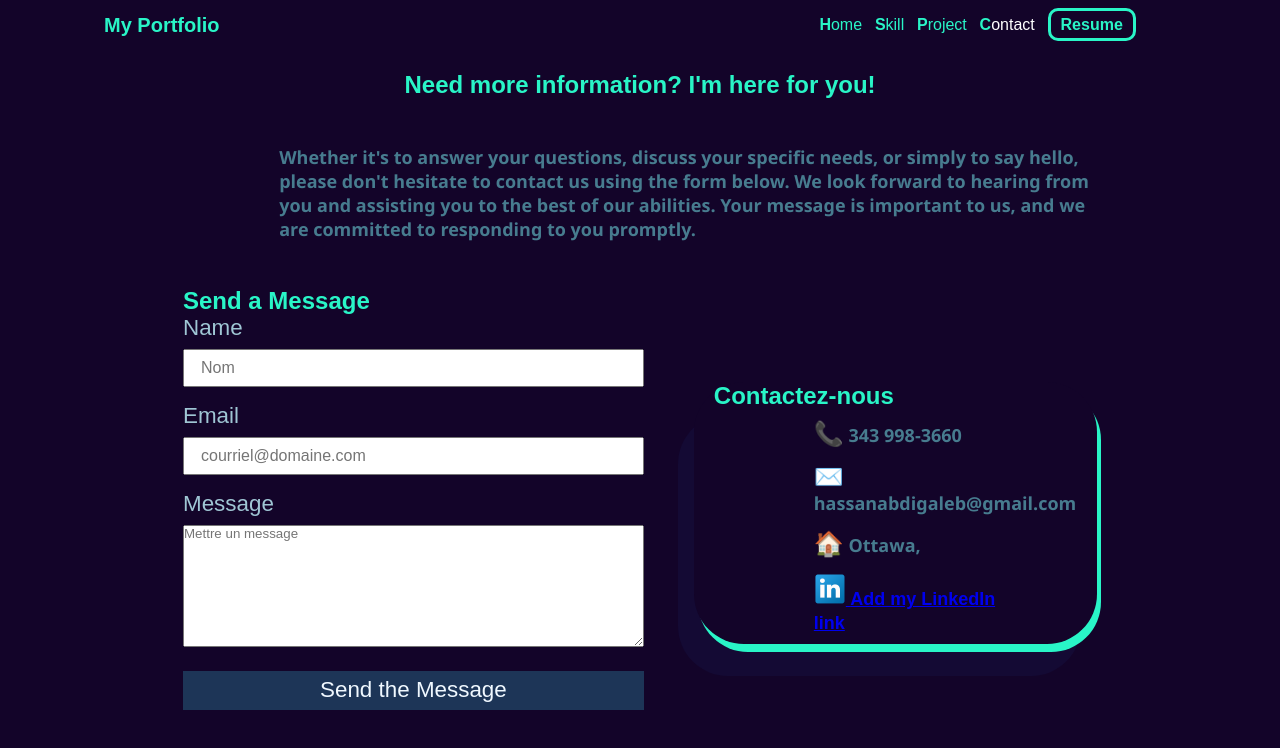
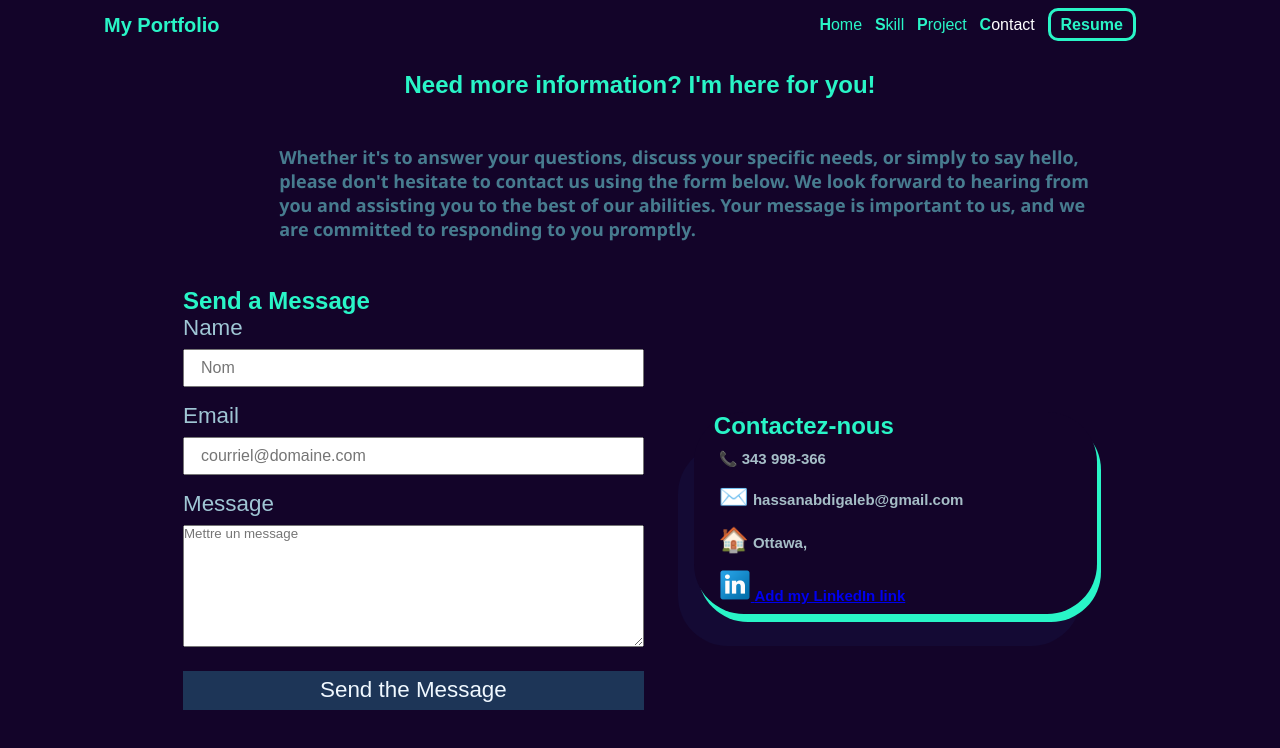
Before and after one commit to 1HassanAbdiG/portfolioHas, a React (Create React App) app: page /contact in a window 1280 px wide. Shown: the top 748 px of the page. Built offline with nearby package versions, Linux system fonts and the light colour scheme; the HTML template or start-up script is replaced by a standard one.

Commit message:
rectif contact

```diff
--- a/src/pages/contact.css
+++ b/src/pages/contact.css
@@ -1,9 +1,7 @@
 .conteneur {
-    width: 100%;
-
+  max-width: 1200px;
   display: flex;
   flex-wrap: wrap;
-
   align-items: center;
   justify-content: center;
   background-color: #130429;
@@ -12,7 +10,7 @@
 
 }
 
-  .conteneur p {
+.conteneur >p {
   font-family: 'Segoe UI', Tahoma, Geneva, Verdana, sans-serif !important;
   width: 80%;
   margin: 0 auto;
@@ -108,13 +106,15 @@
 
 }
 .info p{
-    font-size: 18px;
+
+
+  font-size: 15px;
   font-weight: bold;
 
 
 }
 
-  @media screen and (max-width:900px) {
+@media screen and (max-width:1200px) {
   .conteneur1 {
     width: 70%;
     padding-top: 0px;
@@ -139,6 +139,7 @@
     margin-right: 50px;
 
   }
+
 
   .conteneur h1 {
     margin: 50px 50px 0px 50px;
--- a/src/pages/contact.jsx
+++ b/src/pages/contact.jsx
@@ -154,10 +154,9 @@ export default function Contact() {
                 <div className="info">
                     <h1>Contactez-nous</h1>
                     <p>
-                    <span role="img" aria-label="phone">
                             📞
-                    </span>{" "}
-                    343 998-3660
+
+                        343 998-366
                     </p>
                     <p>
                         <span role="img" aria-label="email">
@@ -173,11 +172,12 @@ export default function Contact() {
                     </p>
                     <p>
                         <a href="YOUR_LINKEDIN_PROFILE_URL_HERE">
-                        <img src={linkldn} alt="LinkedIn Profile"  /> <spam> Add my LinkedIn link</spam>
+                            <img src={linkldn} alt="LinkedIn Profile" /> <spam> Add my LinkedIn link</spam>
 
                         </a>
                     </p>
                 </div>
             </div>
+
     );
 }
```
Lines whose indentation alone changed are shown as unchanged.
